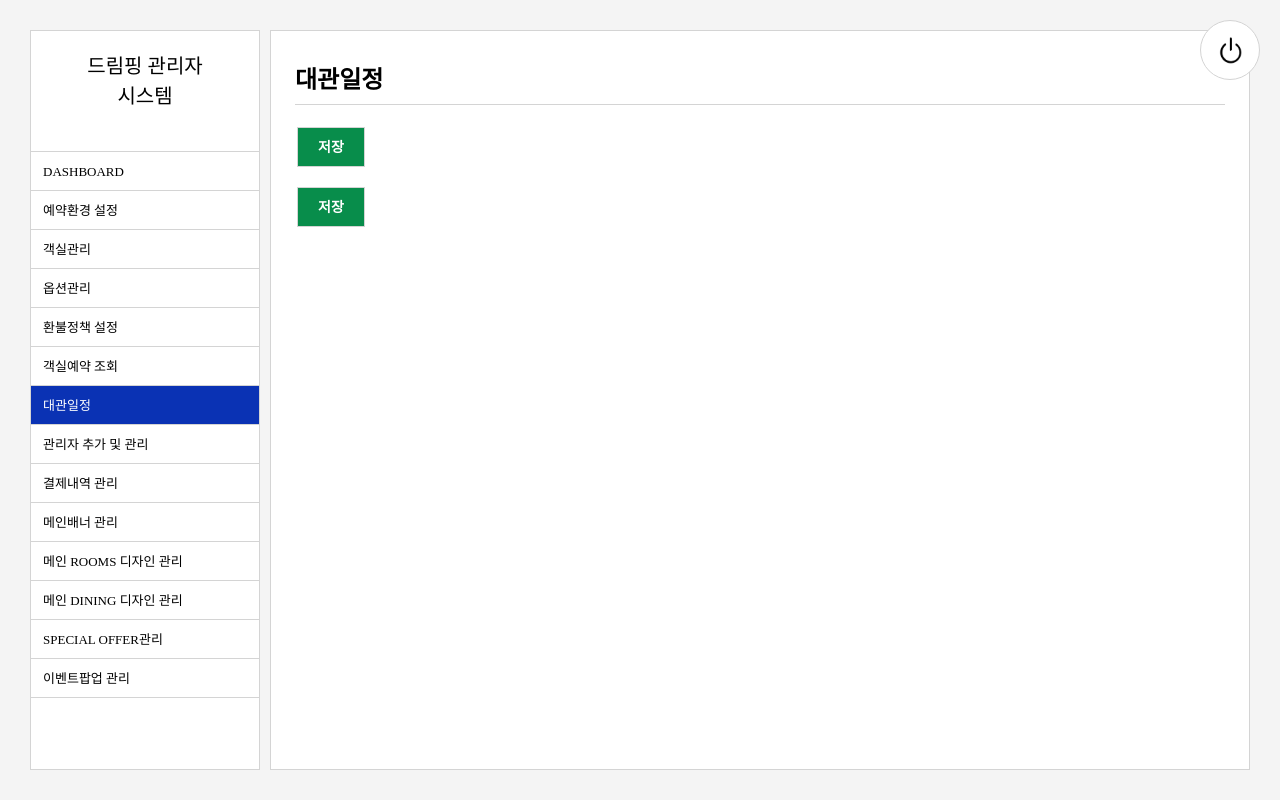
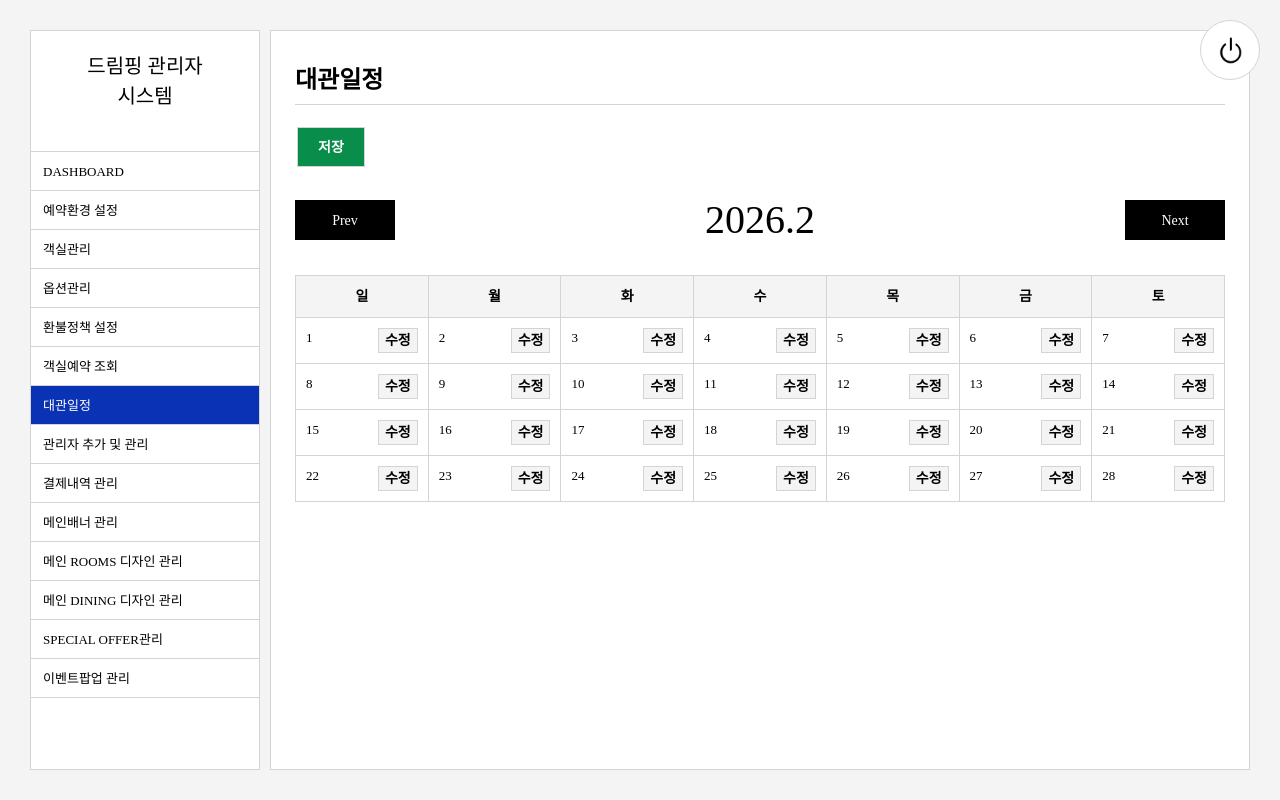
Before and after one commit to thedreamping/frontend_dev, a React (Vite) app: page /dk_schedule in a window 1280 px wide. Built offline with nearby package versions, Linux system fonts and the light colour scheme; sample sign-in values are in the browser's storage; a web font is replaced by a local one.

Commit message:
20260306

```diff
--- a/src/pages/dkSchedule.jsx
+++ b/src/pages/dkSchedule.jsx
@@ -4,6 +4,101 @@ import { Link } from "react-router-dom";
 import MyDatePicker from "../component/datepicker";
 
 function DkSchedule() {
+  const now = new Date();
+
+  const [year, setYear] = useState(now.getFullYear());
+  const [month, setMonth] = useState(now.getMonth() + 1);
+  const [calendarData, setCalendarData] = useState(null);
+
+  const [selectedDays, setSelectedDays] = useState([]);
+  const [isPop, setIsPop] = useState(false);
+  const [roomGroup, setRoomGroup] = useState([]);
+  const [checkedId, setCheckedId] = useState([]);
+  const [priceInfos, setPriceInfos] = useState([]);
+  const [isOneDayEdit, setIsOneDayEdit] = useState(false);
+
+  function getMonthDates(year, month) {
+    // month: 1 ~ 12 (사람 기준)
+    const jsMonth = month - 1;
+
+    const lastDate = new Date(year, jsMonth + 1, 0).getDate();
+
+    return Array.from({ length: lastDate }, (_, i) => {
+      const date = new Date(year, jsMonth, i + 1);
+      return {
+        year,
+        month, // 1 ~ 12
+        day: i + 1,
+        weekday: date.getDay(),
+        dateObj: date,
+      };
+    });
+  }
+
+  useEffect(() => {
+    if (month > 12) {
+      setMonth(1);
+      setYear((prev) => prev + 1);
+      return;
+    }
+
+    if (month < 1) {
+      setMonth(12);
+      setYear((prev) => prev - 1);
+      return;
+    }
+
+    setCalendarData(getMonthDates(year, month));
+  }, [month, year]);
+
+  const nextMonth = () => setMonth((prev) => prev + 1);
+  const prevMonth = () => setMonth((prev) => prev - 1);
+
+  const buildCalendarRows = (dates) => {
+    if (!dates || dates.length === 0) return [];
+
+    const rows = [];
+    let currentRow = [];
+
+    // ✅ 1일의 요일만큼 앞에 빈 td
+    const firstWeekday = dates[0].weekday;
+    for (let i = 0; i < firstWeekday; i++) {
+      currentRow.push(null);
+    }
+
+    dates.forEach((date) => {
+      currentRow.push(date);
+
+      if (currentRow.length === 7) {
+        rows.push(currentRow);
+        currentRow = [];
+      }
+    });
+
+    // ✅ 마지막 주 빈칸 채우기
+    if (currentRow.length > 0) {
+      while (currentRow.length < 7) {
+        currentRow.push(null);
+      }
+      rows.push(currentRow);
+    }
+
+    return rows;
+  };
+
+  const getDaysByWeekday = (data, targetWeekday) => {
+    return data.flat().filter((item) => item?.weekday === targetWeekday);
+  };
+
+  const editOnlyOne = (date) => {
+    console.log(date, rooms);
+    if (!date) return;
+    setSelectedDays([date]);
+    setIsOneDayEdit(true);
+
+    setIsPop(true);
+  };
+
   return (
     <>
       <div className="workspace">
@@ -12,7 +107,76 @@ function DkSchedule() {
           <div className="btn_area">
             <button className="green">저장</button>
           </div>
-
+          <div className="rooms_calendar_info">
+            <button
+              className="prev"
+              onClick={() => {
+                prevMonth();
+                setSelectedDays([]);
+              }}
+            >
+              Prev
+            </button>
+            {year}.{month}
+            <button
+              className="next"
+              onClick={() => {
+                nextMonth();
+                setSelectedDays([]);
+              }}
+            >
+              Next
+            </button>
+          </div>
+          <div className="rooms_calendar">
+            <table>
+              <thead>
+                <tr>
+                  <th>일</th>
+                  <th>월</th>
+                  <th>화</th>
+                  <th>수</th>
+                  <th>목</th>
+                  <th>금</th>
+                  <th>토</th>
+                </tr>
+              </thead>
+              <tbody>
+                {buildCalendarRows(calendarData).map((week, rowIndex) => (
+                  <tr key={rowIndex}>
+                    {week.map((date, colIndex) => (
+                      <td
+                        key={colIndex}
+                        className={
+                          selectedDays.includes(date) ? "day_active" : ""
+                        }
+                        onClick={() => {
+                          setSelectedDays((data) =>
+                            data.includes(date)
+                              ? data.filter((d) => d !== date)
+                              : [...data, date],
+                          );
+                        }}
+                      >
+                        <div>
+                          {date ? date.day : ""}{" "}
+                          <button
+                            style={{ float: "right" }}
+                            onClick={(e) => {
+                              e.stopPropagation();
+                              editOnlyOne(date);
+                            }}
+                          >
+                            수정
+                          </button>
+                        </div>
+                      </td>
+                    ))}
+                  </tr>
+                ))}
+              </tbody>
+            </table>
+          </div>
           <div className="btn_area">
             <button className="green">저장</button>
           </div>
```
